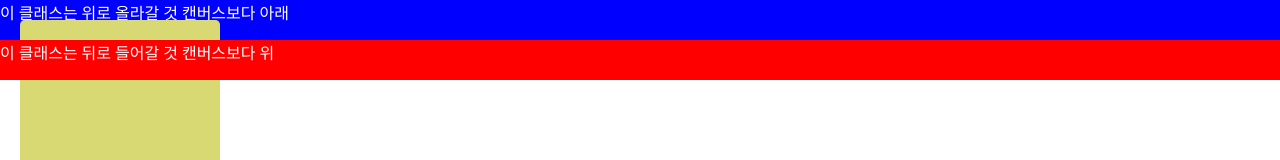
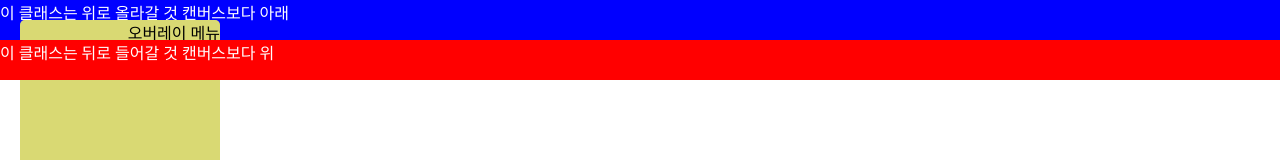
Before and after one commit to ezaurum/vue-overlayable-canvas, a Vue app: page / in a window 1280 px wide. Shown: the top 160 px of the page. Built offline with nearby package versions, Linux system fonts and the light colour scheme; what vue2-hammer would draw is missing.

Commit message:
Add overlay positioning

```diff
--- a/src/App.vue
+++ b/src/App.vue
@@ -5,7 +5,7 @@
     </div>
     <oc class="wrapper"
         background="yellow"
-        overlay="top"
+        overlay="top right"
         :opacity="0.4">
       <div class="menu">
         오버레이 메뉴
--- a/src/components/OverlayCanvas.vue
+++ b/src/components/OverlayCanvas.vue
@@ -33,18 +33,20 @@ export default {
   },
   computed: {
     hasSlot() {
-      if (!this.$slots.default) return false
-      if (!this.$slots.default[0].text) return false
-      if (!this.$slots.default[0].text.length) return false
-      return !this.$slots.default[0].text.length
+      console.log(this.$slots.default)
+      return true
+      /* if (!this.$slots.default) return false
+       if (!this.$slots.default[0].text) return false
+       if (!this.$slots.default[0].text.length) return false
+       return !this.$slots.default[0].text.length*/
     },
     canvasOverlayClass() {
       return {
         'canvas-wrapper__overlay': true,
-        'canvas-wrapper__overlay--bottom': this.overlay === 'bottom',
-        'canvas-wrapper__overlay--top': this.overlay === 'top',
-        'canvas-wrapper__overlay--left': this.overlay === 'left',
-        'canvas-wrapper__overlay--right': this.overlay === 'right',
+        'canvas-wrapper__overlay--bottom': this.overlay.indexOf('bottom') > -1,
+        'canvas-wrapper__overlay--top': this.overlay.indexOf('top') > -1,
+        'canvas-wrapper__overlay--left': this.overlay.indexOf('left') > -1,
+        'canvas-wrapper__overlay--right': this.overlay.indexOf('right') > -1,
       }
     },
   },
@@ -89,6 +91,18 @@ export default {
 }
 
 .canvas-wrapper__overlay {
-
+  position: absolute;
+  &--top {
+    top: 0;
+  }
+  &--bottom {
+    bottom: 0;
+  }
+  &--left {
+    left: 0;
+  }
+  &--right {
+    right: 0;
+  }
 }
 </style>
```
